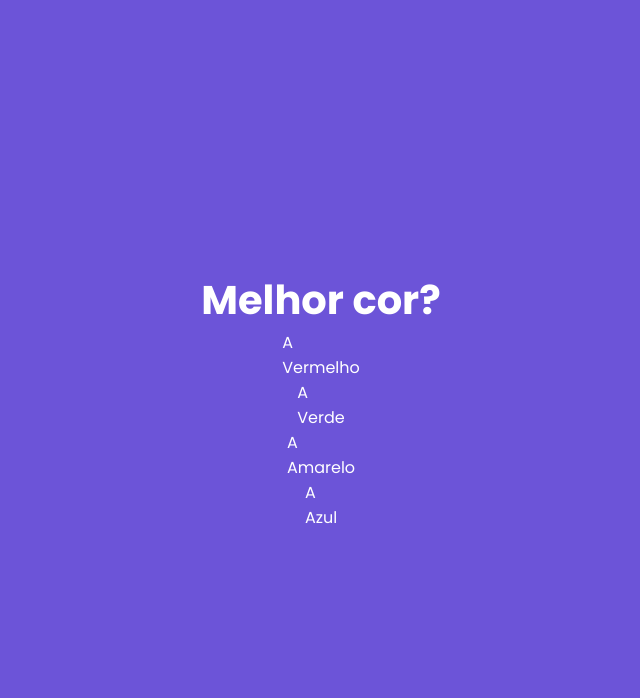
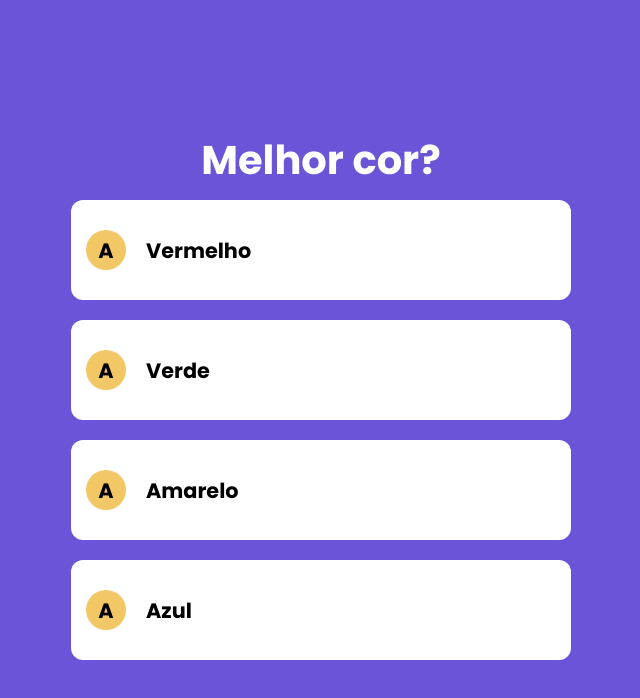
Before and after one commit to RenanClaude/quiz, a Next.js app: page / in a window 1280 px wide. Shown: the top 698 px of the page, without its empty margins (319-959 px from the left). Built offline with nearby package versions, Linux system fonts and the light colour scheme.

Commit message:
CSS for alternatives

```diff
--- a/src/components/Alternative.tsx
+++ b/src/components/Alternative.tsx
@@ -5,11 +5,11 @@ interface AlternativeProps {
   alternative: AlternativeModel,
   index: number,
   letter: string,
-  letterColor: string
+  letterBackGroundColor: string
 }
 
 export default function Alternative(props: AlternativeProps) {
-  const { alternative, index, letter, letterColor } = props;
+  const { alternative, index, letter, letterBackGroundColor } = props;
 
   return (
     <div className={styes.alternative}>
@@ -17,7 +17,7 @@ export default function Alternative(props: AlternativeProps) {
       <div className={styes.alternativeContent}>
 
         <div className={styes.front}>
-          <div className={styes.letter}>{letter}</div>
+          <div className={styes.letter} style={{backgroundColor: letterBackGroundColor}}>{letter}</div>
           <div className={styes.alternativeText}>{alternative.value}</div>
         </div>
 
--- a/src/components/Question.tsx
+++ b/src/components/Question.tsx
@@ -11,7 +11,7 @@ export default function Question(props: QuestionProps) {
   const { question } = props;
 
   function renderAlternatives() {
-    return question.alternatives.map((alternative, index) => (<Alternative alternative={alternative} index={index} letter="A" letterColor="#F2C866" key={index} />))
+    return question.alternatives.map((alternative, index) => (<Alternative alternative={alternative} index={index} letter="A" letterBackGroundColor="#F2C866" key={index} />))
   }
 
   return (
--- a/src/styles/Alternative.module.css
+++ b/src/styles/Alternative.module.css
@@ -0,0 +1,45 @@
+.alternative {
+  display: flex;
+  height: 100px;
+  margin: 10px;
+  width: 80%;
+  min-width: 500px;
+}
+
+.alternativeContent {
+  position: relative;
+  display: flex;
+  flex: 1;
+}
+
+.letter {
+  display: flex;
+  justify-content: center;
+  align-items: center;
+  height: 40px;
+  width: 40px;
+  border-radius: 20px;
+  font-size: 1.3rem;
+  font-weight: 700;
+  margin-right: 20px;
+}
+
+.alternativeText {
+  font-size: 1.3rem;
+  font-weight: 700;
+}
+
+.front, .verse {
+  display: flex;
+  height: 100%;
+  width: 100%;
+  position: absolute;
+}
+
+.front {
+  align-items: center;
+  background-color: white;
+  color: black;
+  border-radius: 12px;
+  padding: 15px;
+}
--- a/src/styles/Statement.module.css
+++ b/src/styles/Statement.module.css
@@ -1,6 +1,5 @@
 .statement {
   display: flex;
-
 }
 
 .text {
```
